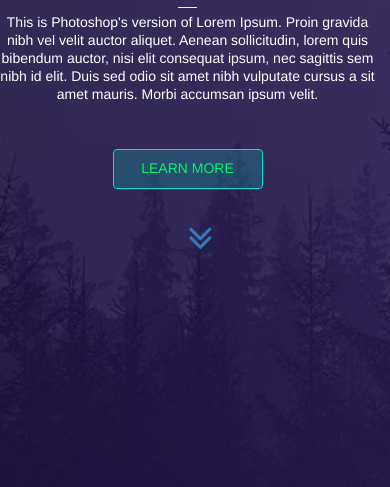
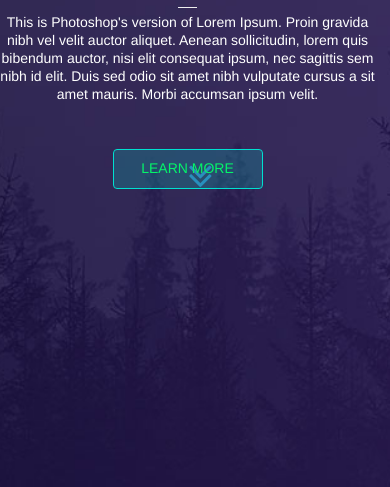
Before and after one commit to UttamKar/UttamKar.github.io, a plain HTML site: page tajem_master.html in a window 390 px wide. Shown: the part 357-844 px from the top of the page. Drawn offline with Linux system fonts and the light colour scheme; a web font is replaced by a local one.

Commit message:
tajem_master_update4

```diff
--- a/css/others/tajem_master.css
+++ b/css/others/tajem_master.css
@@ -56,6 +56,7 @@
 @media screen and (max-width: 576px){
 	.headerSection .downArrow{
 		animation: none;
+		top: 80%;
 	}
 }
 #textColor, #middle {
```
